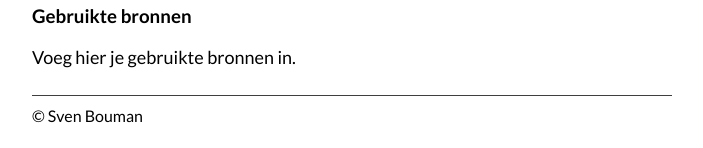
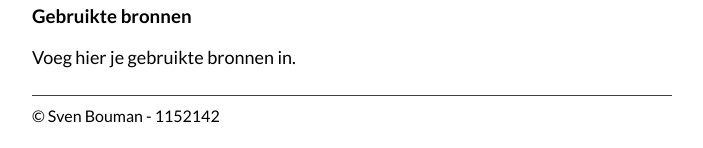
Before and after one commit to kevin-51/bronnen, a Jekyll site: the page built from hsleiden/lu-opdrachten/plfv1/vorming/toets-1.md, in a window 1280 px wide. Shown: the part 768-916 px from the top of the page, without its empty margins (288-991 px from the left). Built offline with Jekyll 4.4.1, drawn with Linux system fonts in a browser that asks for light colours.

Commit message:
Layout update

```diff
--- /dev/null
+++ b/_layouts/hsl-24H2.html
@@ -0,0 +1,21 @@
+<!doctype html>
+<html lang="en">
+  <head>
+    <meta charset="utf-8">
+    <title>{{ page.title }} - 1152142</title>
+    <link rel="shortcut icon" type="image/x-icon" href="/favicon.ico">
+    <link rel="preconnect" href="https://fonts.googleapis.com">
+    <link rel="preconnect" href="https://fonts.gstatic.com" crossorigin>
+    <link href="https://fonts.googleapis.com/css2?family=Lato:ital,wght@0,100;0,300;0,400;0,700;0,900;1,100;1,300;1,400;1,700;1,900&family=Montserrat:ital,wght@0,700;1,700&display=swap" rel="stylesheet">
+    <link rel="stylesheet" href="https://bron.kevin51.nl/stijl/standaard.css">
+  </head>
+  <body>
+    <h1 style="color: #3f3f3f">{{ page.title }}</h1>
+    <section>
+      {{ content }}
+    </section>
+    <footer>
+      &copy; Sven Bouman - 1152142
+    </footer>
+  </body>
+</html>
```
Also changed, not shown: hsleiden/lu-opdrachten/plfv1/vorming/toets-1.md (+1 -1 lines).
